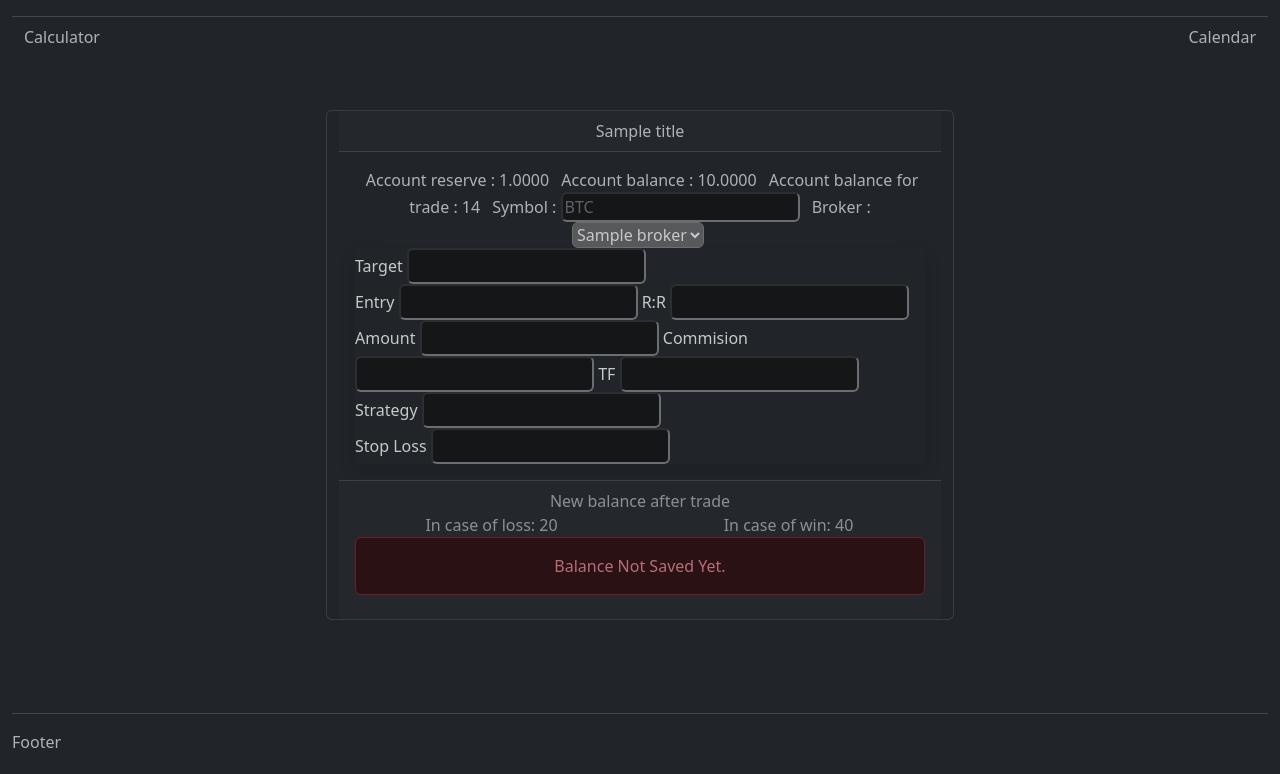
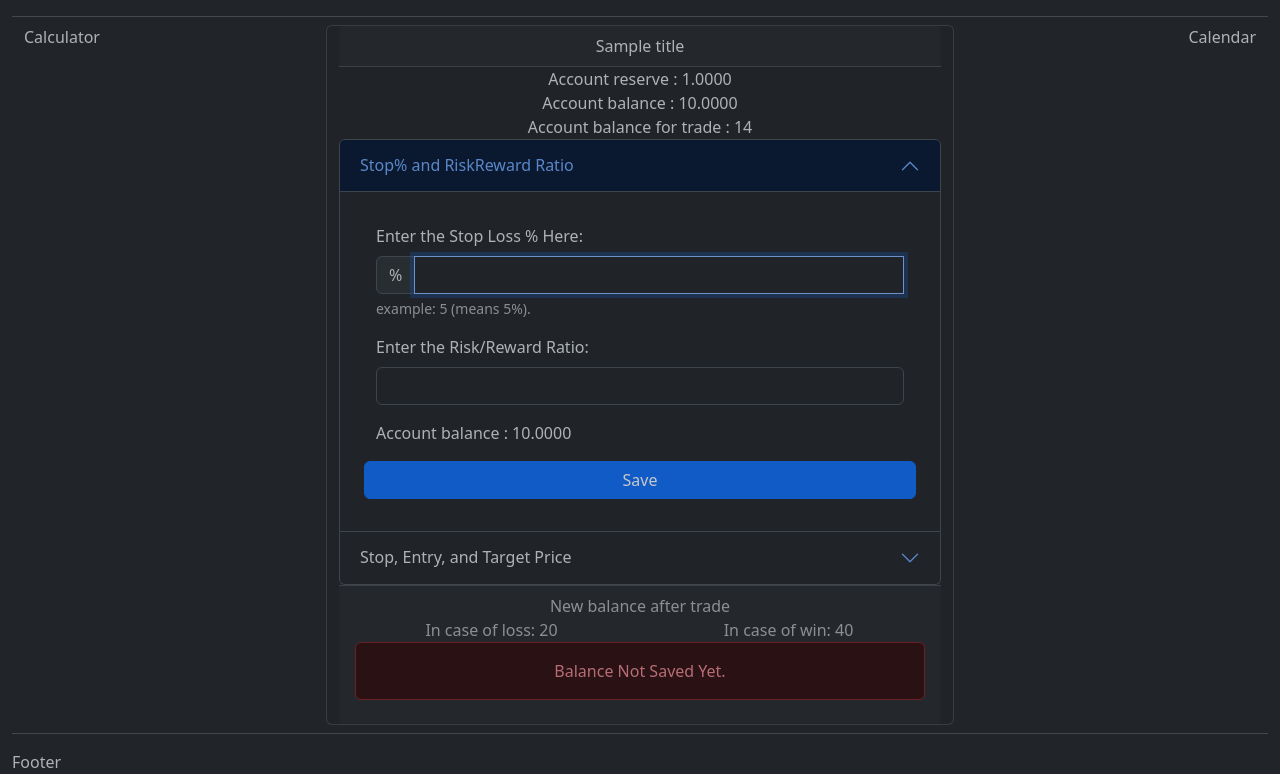
Before and after one commit to sdsaati/risk-manager, a Django app: template src/risk_manager/trade/templates/trade/new.html in a window 1280 px wide. Shown: the part 46-820 px from the top of the page. Before the commit the page ends 794 px from the top, so only its background shows below. Run offline with Django 5.2, Linux system fonts and the light colour scheme; tables that the repository leaves empty hold one stand-in row (values such as "Sample post"); the template is opened without the code that fills it: values that come from a table or form of the project are taken from there, most other values are stand-ins (such as "Sample title", 1, 10 or a date in 2020); some libraries are stand-ins or nearby versions.

Commit message:
strategy pattern plus factory pattern is made for choosing how to get RR and SlP, fixed the ub.first in trade states

```diff
--- a/src/risk_manager/trade/models.py
+++ b/src/risk_manager/trade/models.py
@@ -5,7 +5,9 @@
     and the by migrate command we can apply those queries
 """
 
+from __future__ import annotations  # Delays evaluation of type hints until runtime
 import logging
+from abc import ABC, abstractmethod
 from decimal import Decimal as d
 from decimal import getcontext
 
@@ -109,6 +111,90 @@ class UserBroker(models.Model):
         ## self.save()
 
 
+class StopAndRiskrewardStrategy(ABC):
+    """
+    IMPORTANT! This is not a Model
+    This is strategy (design) pattern that let we choose
+    wether we should compute risk reward ratio and stop loss percentage from entry, stop, and targets from user inputs
+    or get it directly from user inputs
+    """
+
+    @abstractmethod
+    def get_risk_reward(self) -> d:
+        raise NotImplementedError()
+
+    @abstractmethod
+    def get_stop_percentage(self) -> d:
+        raise NotImplementedError()
+
+
+class ComputeRRandSLP(StopAndRiskrewardStrategy):
+    """
+    IMPORTANT! This is not a Model
+    This class is a concrete class that is part of strategy pattern
+    it can compute risk_reward_ratio and stop_loss_percentage by entry, stop and target
+    """
+
+    def __init__(self, entry: d, stop: d, target: d, result: bool | None = None):
+        self.entry: d = entry
+        self.stop: d = stop
+        self.target: d = target
+        self.result: bool | None = result
+
+    def risk_reward(self) -> d:
+        if self.result:
+            return (self.target - self.entry) / (self.entry - self.stop)
+        else:
+            return -((self.target - self.entry) / (self.entry - self.stop))
+
+    def stop_percent(self) -> d:
+        return ((self.entry - self.stop) / self.entry) * d(100)
+
+    def get_risk_reward(self) -> d:
+        return self.risk_reward()
+
+    def get_stop_percentage(self) -> d:
+        return self.stop_percent()
+
+
+class GetRRandSLP(StopAndRiskrewardStrategy):
+    """
+    IMPORTANT! This is not a Model
+    This class is a concrete class that is part of strategy pattern
+    it can return risk_reward_ratio and stop_loss_percentage that user gave us
+    """
+
+    def __init__(self, risk_reward: d, stop_percent: d):
+        self.risk_reward: d = risk_reward
+        self.stop_percent: d = stop_percent
+
+    def get_risk_reward(self) -> d:
+        return self.risk_reward
+
+    def get_stop_percentage(self) -> d:
+        return self.stop_percent
+
+
+class RR_Stop_Factory:
+    def create(
+        self,
+        entry=None,
+        stop=None,
+        target=None,
+        risk_reward=None,
+        stop_percentage=None,
+        result=None,
+    ) -> StopAndRiskrewardStrategy:
+        if entry is not None and stop is not None and target is not None:
+            return ComputeRRandSLP(entry=entry, stop=stop, target=target, result=result)
+        elif stop_percentage is not None and risk_reward is not None:
+            return GetRRandSLP(stop_percent=stop_percentage, risk_reward=risk_reward)
+        else:
+            raise ValueError(
+                "You need to provide (entry, stop, target) or (risk_reward, stop_percentage)"
+            )
+
+
 class Trade(models.Model):
     """Trade table = Third table between users and symbols
 
@@ -121,23 +207,29 @@ class Trade(models.Model):
     symbol: Symbol = models.ForeignKey(Symbol, on_delete=models.CASCADE)
     date = models.DateTimeField(auto_now_add=True)
     date_ended = models.DateTimeField(auto_now=True, null=True, blank=True)
-    stop = models.DecimalField(max_digits=15, decimal_places=4)
-    entry = models.DecimalField(max_digits=15, decimal_places=4)
-    target = models.DecimalField(max_digits=15, decimal_places=4)
+    stop = models.DecimalField(max_digits=25, decimal_places=4)
+    entry = models.DecimalField(max_digits=25, decimal_places=4)
+    target = models.DecimalField(max_digits=25, decimal_places=4)
     # This will be a computational property
-    #    riskReward = models.DecimalField(max_digits=15,
+    #    riskReward = models.DecimalField(max_digits=25,
     #                                     decimal_places=4,
     #                                     default=d("1.0"))
     result = models.BooleanField(null=True, blank=True, default=None)
     result_amount = models.DecimalField(
-        null=True, blank=True, max_digits=15, decimal_places=4, default=None
+        null=True, blank=True, max_digits=25, decimal_places=4, default=None
     )
-    amount = models.DecimalField(max_digits=15, decimal_places=4)
+    amount = models.DecimalField(max_digits=25, decimal_places=4)
     picture = models.CharField(max_length=500, null=True, blank=True, default="")
     comment = models.TextField(null=True, blank=True, default="")
     isPositionChanged = models.BooleanField(default=False)
     timeFrame = models.CharField(max_length=400, null=True, blank=True, default="")
     strategy = models.CharField(max_length=500, null=True, blank=True, default="")
+    risk_reward = models.DecimalField(
+        null=True, blank=True, max_digits=25, decimal_places=4, default=None
+    )
+    stop_percent = models.DecimalField(
+        null=True, blank=True, max_digits=25, decimal_places=4, default=None
+    )
 
     def save(self, *args, **kwargs):
         super().save(*args, **kwargs)
@@ -221,17 +313,6 @@ class Trade(models.Model):
                 self.symbol.broker.save()
 
     @property
-    def risk_reward(self) -> d:
-        if self.result:
-            return (self.target - self.entry) / (self.entry - self.stop)
-        else:
-            return -((self.target - self.entry) / (self.entry - self.stop))
-
-    @property
-    def stop_percent(self) -> d:
-        return ((self.entry - self.stop) / self.entry) * d(100)
-
-    @property
     def commission(self) -> d:
         if self.symbol.commission is None:
             return self.ub.broker.defaultCommission
@@ -266,8 +347,5 @@ class Trade(models.Model):
                 - (self.ub.available_balance * (self.commission / d(100)))
             )
 
-    def cascade_update_reserve_and_balances(self, modified_row_id):
-        pass
-
     class Meta:
         db_table = "trade_usersbrokersymbol"
--- a/src/risk_manager/trade/templates/trade/new.html
+++ b/src/risk_manager/trade/templates/trade/new.html
@@ -72,20 +72,85 @@
 
 {% comment %} Positoin box {% endcomment %}
 {% block trade_position_content %}
+  <div class="px-1 py-0 text-center">{% trans "Account reserve" %} : <span>{{ user_broker.reserve }}</span></div>
+  <div class="px-1 py-0 text-center">{% trans "Account balance" %} : <span>{{ user_broker.balance }}</span></div>
+  <div class="px-1 py-0 text-center">{% trans "Account balance for trade" %} : <span>14</span></div>
+  <div class="accordion" id="accordionExample">
+    <div class="accordion-item">
+      <h2 class="accordion-header">
+        <button class="accordion-button" type="button" data-bs-toggle="collapse" data-bs-target="#collapseOne" aria-expanded="true" aria-controls="collapseOne">
+          Stop% and RiskReward Ratio
+        </button>
+      </h2>
+      <div id="collapseOne" class="accordion-collapse collapse show" data-bs-parent="#accordionExample">
+        <div class="accordion-body">
+
+          <form id="dataform" class="card-body needs-validation" action={% url 'new_trade_commit' %} method="post" onsubmit="return validateForm();" novalidate>
+            {% csrf_token %}
+            <div class="row">
+              <div class="mb-3">
+                <label for="stop" class="form-label">{% trans "Enter the Stop Loss % Here:" %}</label>
+                <div class="input-group">
+                  <span class="input-group-text" id="basic-addon3">%</span>
+                  <input name="stop" type="text" class="form-control" id="balance" aria-describedby="basic-addon3 basic-addon4" autofocus required>
+                  <div class="invalid-feedback">
+                    {% trans "Please provide a valid % of stop loss." %}
+                  </div>
+                </div>
+                <div class="form-text" id="basic-addon4">{% trans "example: 5 (means 5%)." %}</div>
+              </div>
+              <div class="mb-3">
+                <label for="rrr" class="form-label">{% trans "Enter the Risk/Reward Ratio:" %}</label>
+                <input name="rr" type="text" class="form-control" id="rrr" aria-describedby="basic-addon3 basic-addon4" required>
+                <div class="invalid-feedback">
+                  {% trans "Please provide a valid risk reward ratio." %}
+                </div>
+              </div>
+
+              <div class="col-12 w-100">{% trans "Account balance" %} : <span id="bal">{{ user_broker.balance }}</span></div>
+              <button class="btn btn-primary w-100 mt-3">{% trans "Save" %}</button>
+            </div>
+          </form>
+
+        </div>
+      </div>
+    </div>
+    <div class="accordion-item">
+      <h2 class="accordion-header">
+        <button class="accordion-button collapsed" type="button" data-bs-toggle="collapse" data-bs-target="#collapseTwo" aria-expanded="false" aria-controls="collapseTwo">
+          Stop, Entry, and Target Price
+        </button>
+      </h2>
+      <div id="collapseTwo" class="accordion-collapse collapse" data-bs-parent="#accordionExample">
+        <div class="accordion-body">
+
           <form id="dataform" class="card-body" action={% url 'new_trade_commit' %} method="post" onsubmit="return validateForm();">
             {% csrf_token %}
-    <div class="grid grid-rows-[1fr_1fr] grid-cols-[1fr_1fr] w-auto text-sm text-center justify-items-start">
-      <span class="px-1 py-0 text-center">{% trans "Account reserve" %} : <span>{{ user_broker.reserve }}</span></span>
-      <span class="px-1 py-0 text-center">{% trans "Account balance" %} : <span>{{ user_broker.balance }}</span></span>
-      <span class="px-1 py-0 text-center">{% trans "Account balance for trade" %} : <span>14</span></span>
-      <span class="px-1 py-0 text-center"><span>{% trans "Symbol" %} : <input name='symbol' oninput="this.value = this.value.toUpperCase();" class="bg-black/25 px-2.5 rounded" placeholder="BTC"></span></span>
-      <span class="px-1 py-0 text-center"><span>{% trans "Broker" %} :
+            <div class="row">
+              <div class="px-1 py-0 text-center"><span>{% trans "Symbol" %} : <input name='symbol' oninput="this.value = this.value.toUpperCase();" class="bg-black/25 px-2.5 rounded" placeholder="BTC"></span></div>
+
+              <div class="mb-3">
+                <label for="broker" class="form-label">{% trans "Select your broker." %}</label>
+                <select name='broker' id="broker" placeholder="" onchange="handleSelectChange(this);" class="form-select" required>
+                  <option selected></option>
+                  {% for b in brokers %}
+                    <option id="{{b.name}}" value="{{b.name}}">{{b.name}}</option>
+                  {% endfor %}
+                </select>
+                <div class="invalid-feedback">
+                  {% trans "Please select a broker." %}
+                </div>
+              </div>
+
+
+
+              <div class="px-1 py-0 text-center"><span>{% trans "Broker" %} :
                   <select name='broker' placeholder="mexc" onchange="handleSelectChange(this);" class="bg-black/25 px-2.5 rounded">
                     {% for b in broker %}
                       <option id="{{b.name}}" value="{{b.name}}">{{b.name}}</option>
                     {% endfor %}
                   </select>
-        </span></span>
+                </span></div>
             </div>
             <div class="w-auto h-80 relative border-2 border-neutral-600 shadow place-self-center justify-self-center">
               <!-- Target Area (Green) -->
@@ -128,6 +193,12 @@
               </div>
             </div>
           </form>
+
+        </div>
+      </div>
+    </div>
+  </div>
+
 {% endblock trade_position_content %}
 
 {% comment %} the bottom sectoin of the postion box {% endcomment %}
```
Also changed, not shown: src/risk_manager/trade/admin.py (+4 -4 lines), src/risk_manager/trade/signals.py (+1 -16 lines), src/risk_manager/trade/trade_states.py (+19 -14 lines), src/risk_manager/trade/views.py (+22 -9 lines), src/risk_manager/trade/migrations/0017_trade_risk_reward_trade_stop_percent_and_more.py (added). Lines whose indentation alone changed are shown as unchanged.
